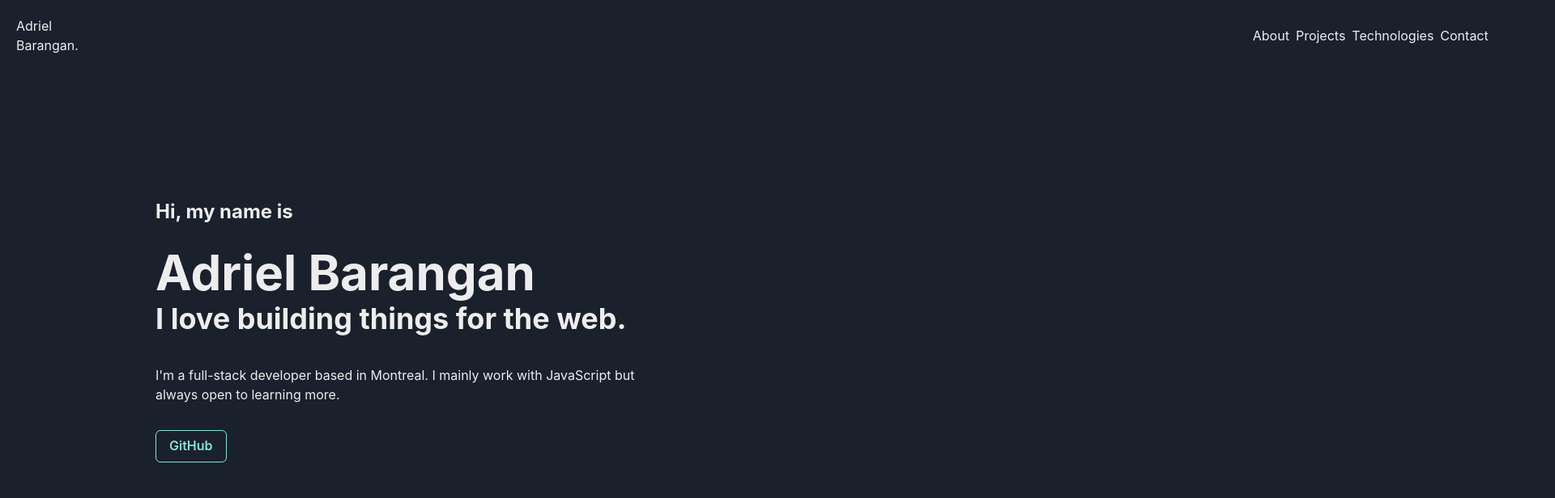
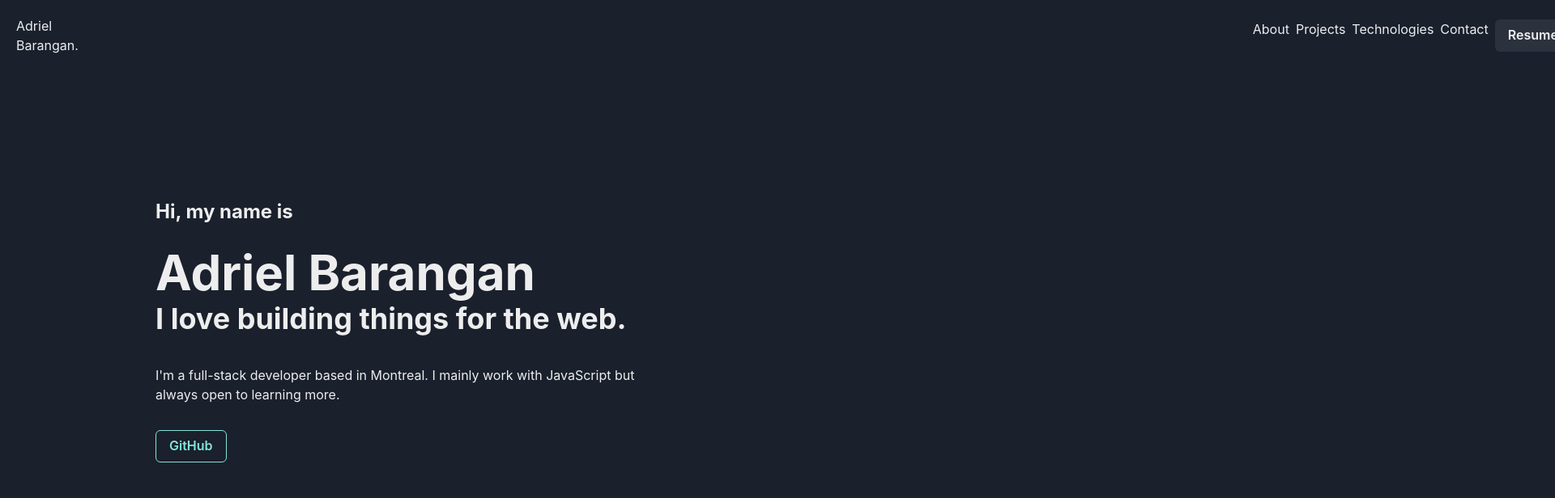
Before and after one commit to barangana/baradriel.dev, a Next.js app: page / in a window 1280 px wide. Shown: the top 616 px of the page at 81% size, 1920 px wide, since content can reach past the window. Built offline with nearby package versions, Linux system fonts and the light colour scheme.

Commit message:
feat: added pdf download button

```diff
--- a/components/Header.tsx
+++ b/components/Header.tsx
@@ -1,8 +1,16 @@
 import Link from "next/link";
 import { FunctionComponent } from "react";
 
+// Utils
+import info from "../utils/info";
+
 // Styles
 import { Flex, Stack, Button } from "@chakra-ui/react";
+
+const resumeHandler = (e: any): void => {
+  e.preventDefault();
+  location.href = `${info.resume}`;
+};
 
 const Header: FunctionComponent = () => {
   return (
@@ -15,6 +23,7 @@ const Header: FunctionComponent = () => {
         <Link href={"/#"}>Projects</Link>
         <Link href={"/#"}>Technologies</Link>
         <Link href={"/#"}>Contact</Link>
+        <Button onClick={resumeHandler}>Resume</Button>
       </Stack>
     </Flex>
   );
--- a/utils/info.ts
+++ b/utils/info.ts
@@ -8,6 +8,7 @@ const infos = {
   github: "https://github.com/barangana",
   email: "baranganadriel@gmail.com",
   copyrights: `© ${new Date().getFullYear()} all rights reserved.`,
+  resume: "../Barangan-Adriel-CV.pdf",
 };
 
 export default infos;
```
